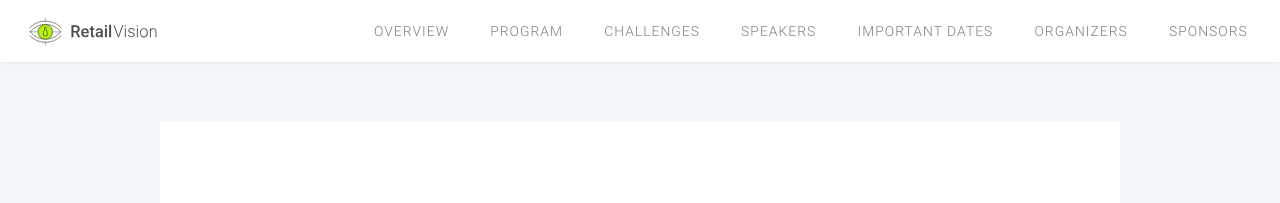
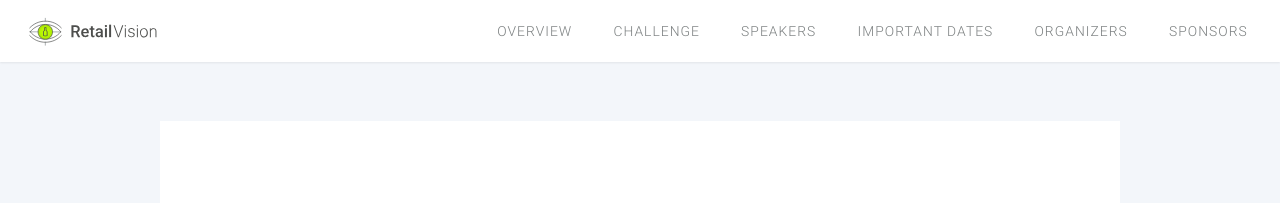
Before and after one commit to retailvisionworkshop/retailvisionworkshop.github.io, a Jekyll site: the page built from recognition_challenge_2020.html, in a window 1280 px wide. Shown: the top 203 px of the page. Built offline with Jekyll 4.4.1, drawn with Linux system fonts in a browser that asks for light colours.

Commit message:
update to 2022

```diff
--- a/_includes/header.html
+++ b/_includes/header.html
@@ -6,8 +6,8 @@
         <ul>
 
             <li><a href="#overview">Overview</a></li>
-            <li><a href="#program">Program</a></li>
-            <li><a href="#challenges">Challenges</a></li>
+            <!-- <li><a href="#program">Program</a></li> -->
+            <li><a href="#challenge">Challenge</a></li>
             <li><a href="#speakers">Speakers</a></li>
             <li><a href="#important_dates">Important dates</a></li>
             <li><a href="#organizers">Organizers</a></li>
```
